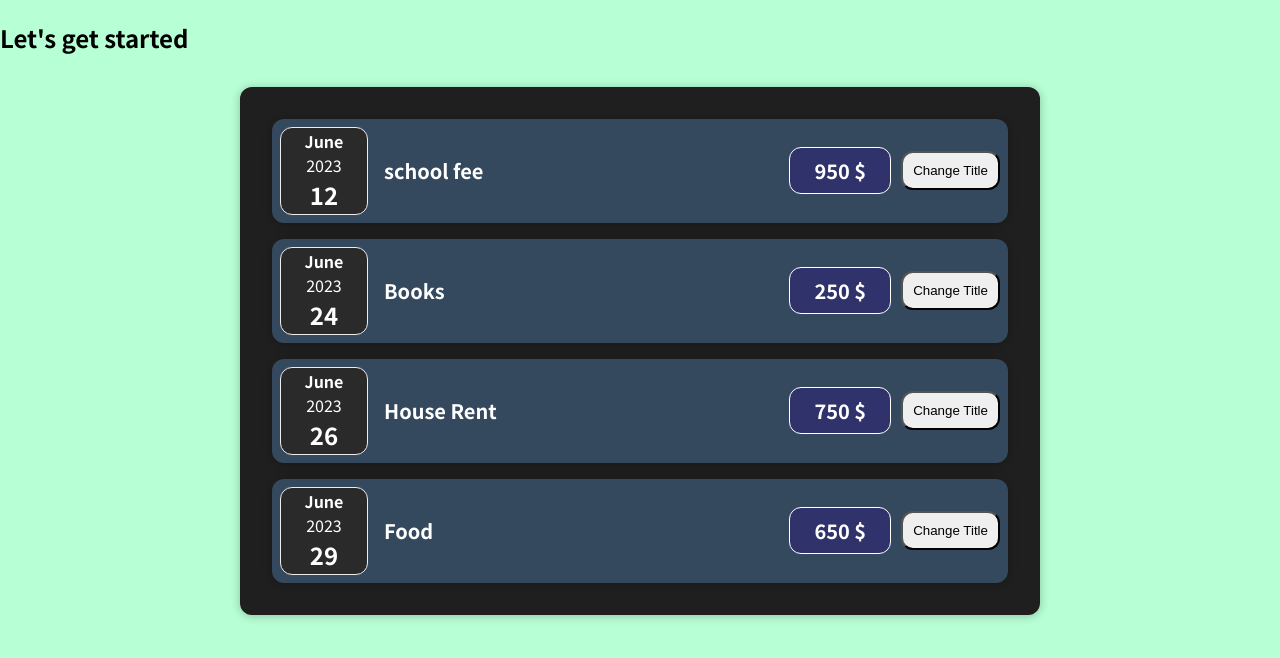
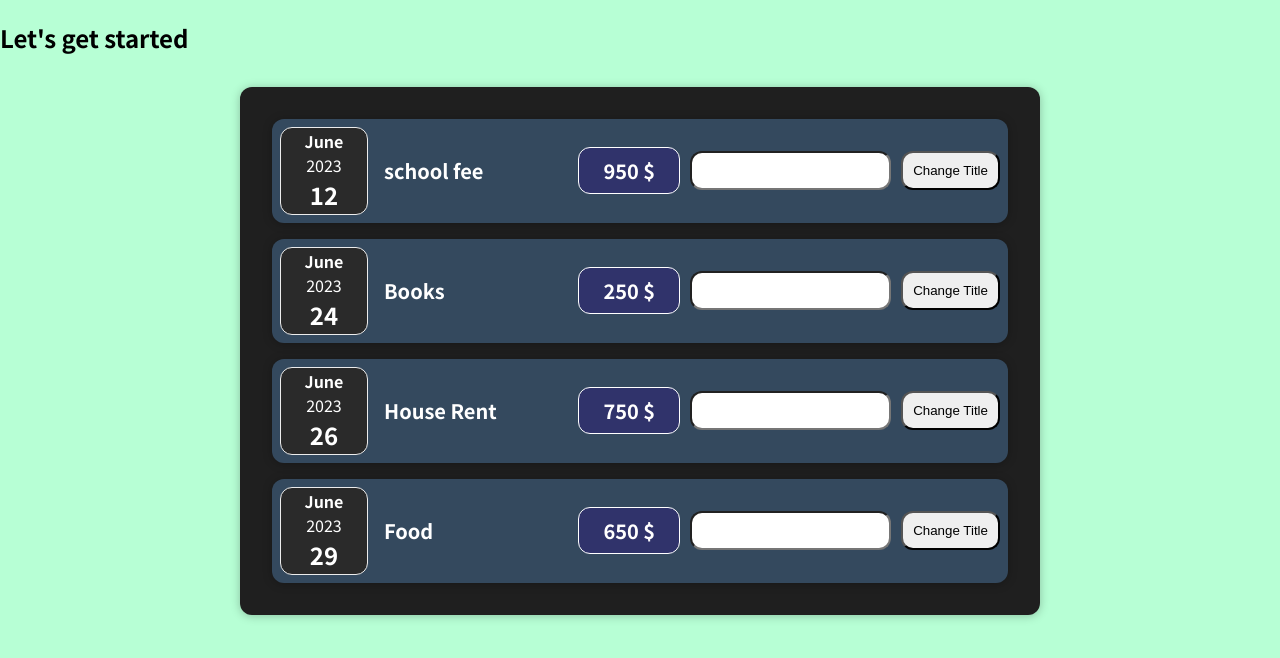
Before and after one commit to Arvindkr123/expense-tracker, a React (Create React App) app: page / in a window 1280 px wide. Shown: the top 658 px of the page. Built offline with nearby package versions, Linux system fonts and the light colour scheme.

Commit message:
added button and input field  which can change the title also and some validation also added

```diff
--- a/src/components/Expenses/ExpenseItem.js
+++ b/src/components/Expenses/ExpenseItem.js
@@ -4,9 +4,19 @@ import ExpenseDate from './ExpenseDate';
 import Card from '../UI/Card';
 
 const ExpenseItem = ({ exepenseDate, expenseTitle, expenseAmount }) => {
+    const [newTitle, setNewTitle] = useState('');
     const [title, setTitle] = useState(expenseTitle);
+
     const clickHandler = () => {
-        setTitle('New Title....')
+        if (newTitle) {
+            setTitle(newTitle)
+            setNewTitle('')
+        } else {
+            alert('enter the fields')
+        }
+    }
+    const changeHandler = (e) => {
+        setNewTitle(e.target.value)
     }
     return (
         <Card className='expense-item'>
@@ -15,6 +25,7 @@ const ExpenseItem = ({ exepenseDate, expenseTitle, expenseAmount }) => {
                 <h2>{title}</h2>
                 <div className='expense-item__price'>{expenseAmount} $</div>
             </div>
+            <input required onChange={changeHandler} value={newTitle} type="text" style={{ marginLeft: '10px', borderRadius: '12px', padding: '10px' }} />
             <button onClick={clickHandler} style={{ marginLeft: '10px', borderRadius: '12px', padding: '10px' }}>Change Title</button>
         </Card>
     )
```
